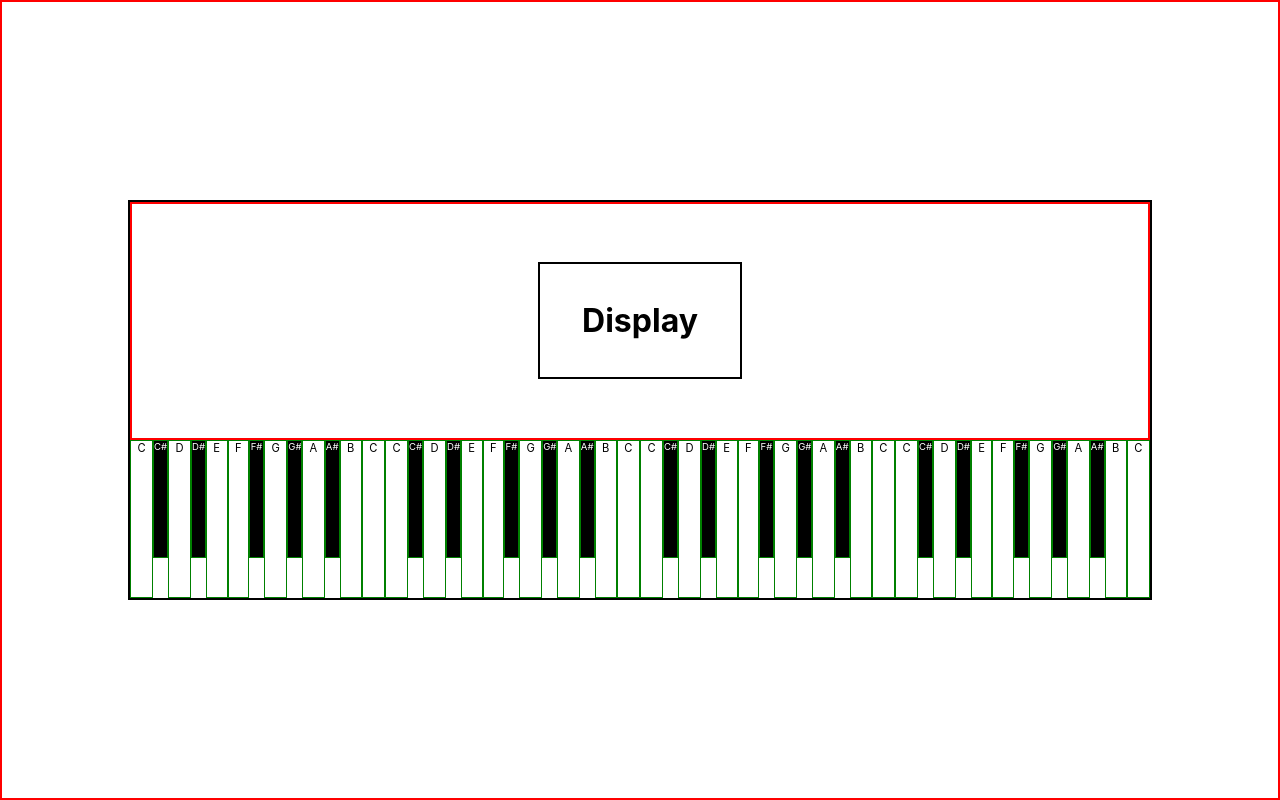
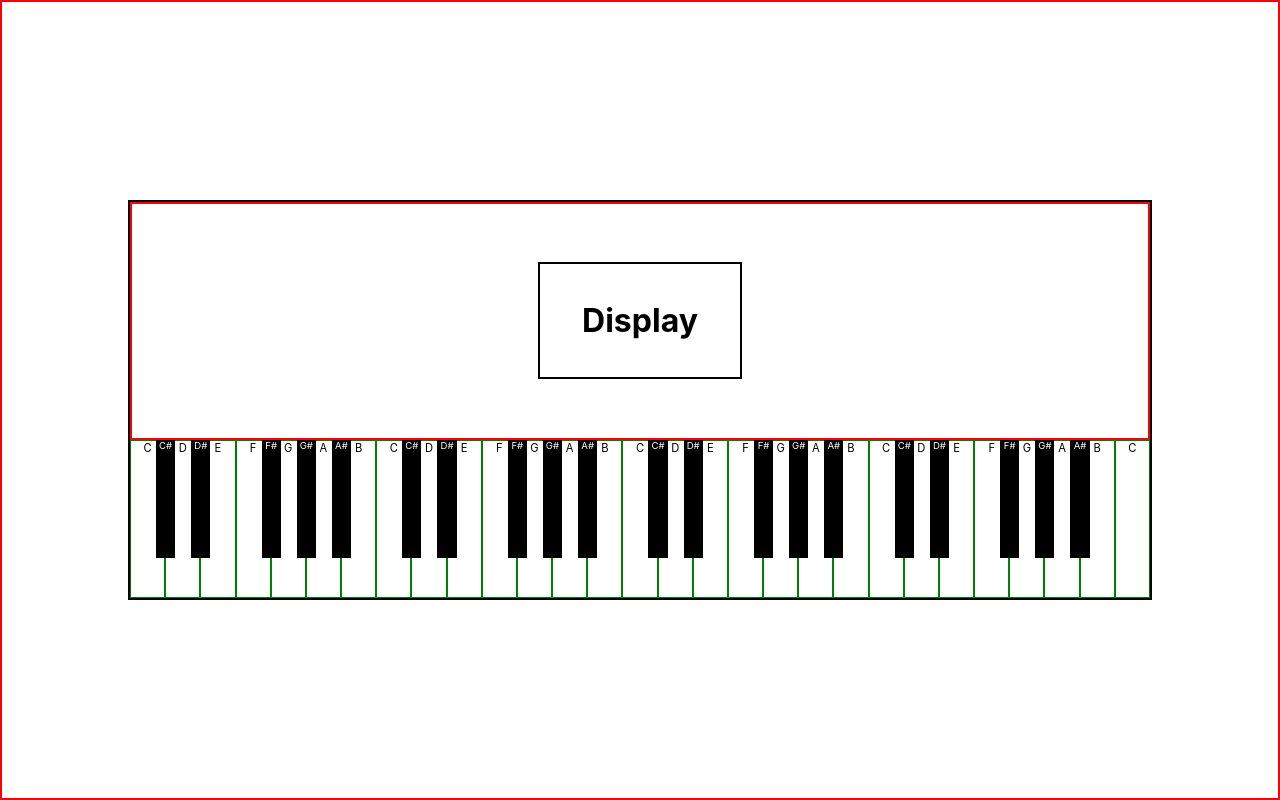
Before and after one commit to kineticlion/vplay, a React (Create React App) app: page / in a window 1280 px wide. Built offline with nearby package versions, Linux system fonts and the light colour scheme.

Commit message:
Fixed key positions to overlap black keys on white keys

```diff
--- a/src/components/Keyboard/Keys/Key.js
+++ b/src/components/Keyboard/Keys/Key.js
@@ -10,11 +10,13 @@ const Key = ({keyType, keyName}) => {
   };
 
   return keyType === 'black' ?
-    <div className="key black-key"
+  <div className="black-key-container">
+    <div className="black-key"
       onMouseDown={e=>addHighlight(e)}
       onMouseUp={e=>removeHighlight(e)}
-      onMouseLeave={e=>removeHighlight(e)}>{ keyName }</div> :
-    <div className="key"
+      onMouseLeave={e=>removeHighlight(e)}>{ keyName }</div>
+    </div> :
+    <div className="white-key"
       onMouseDown={e=>addHighlight(e)}
       onMouseUp={e=>removeHighlight(e)}
       onMouseLeave={e=>removeHighlight(e)}>{ keyName }</div>;
--- a/src/components/Keyboard/Keys/Keys.js
+++ b/src/components/Keyboard/Keys/Keys.js
@@ -48,7 +48,9 @@ const Keys = ({octaves}) => {
             return;
         }
       }
-      KEYS.push(<Key keyType='white' keyName='C'/>); //Exceptional case
+      if(currentOctave === octaves){
+        KEYS.push(<Key keyType='white' keyName='C'/>); //Exceptional case
+      }
     }
 
   return (
--- a/src/components/Keyboard/Keys/key.css
+++ b/src/components/Keyboard/Keys/key.css
@@ -1,21 +1,32 @@
-.key{
+.white-key{
   border: 1px solid green;
-  flex: 1 1 auto;
+  flex: 1 1 1vw;
   overflow: hidden;
   text-align: center;
   font-size: .7rem;
   user-select: none;
+  z-index: 1;
+  position: relative;
 }
 
 .black-key{
   height: 75%;
   background-color: black;
-  flex: 1 1 2px;
   color: white;
   font-size: .6rem;
-  z-index: 1;
+  user-select: none;
+  position: absolute;
+  width: 1.5vw;
+  display: flex;
+  justify-content: center;
+}
+
+.black-key-container{
+  position: relative;
+  right: .9%;
+  z-index: 2;
 }
 
 .key-hl{
-  background: rgba(0, 0, 255, 0.4);
+  background: rgba(0, 0, 255, 1);
 }
--- a/src/components/Keyboard/Keys/keys.css
+++ b/src/components/Keyboard/Keys/keys.css
@@ -1,4 +1,5 @@
 .keys-container{
   display: flex;
   flex: 1;
+  position: relative;
 }
```
